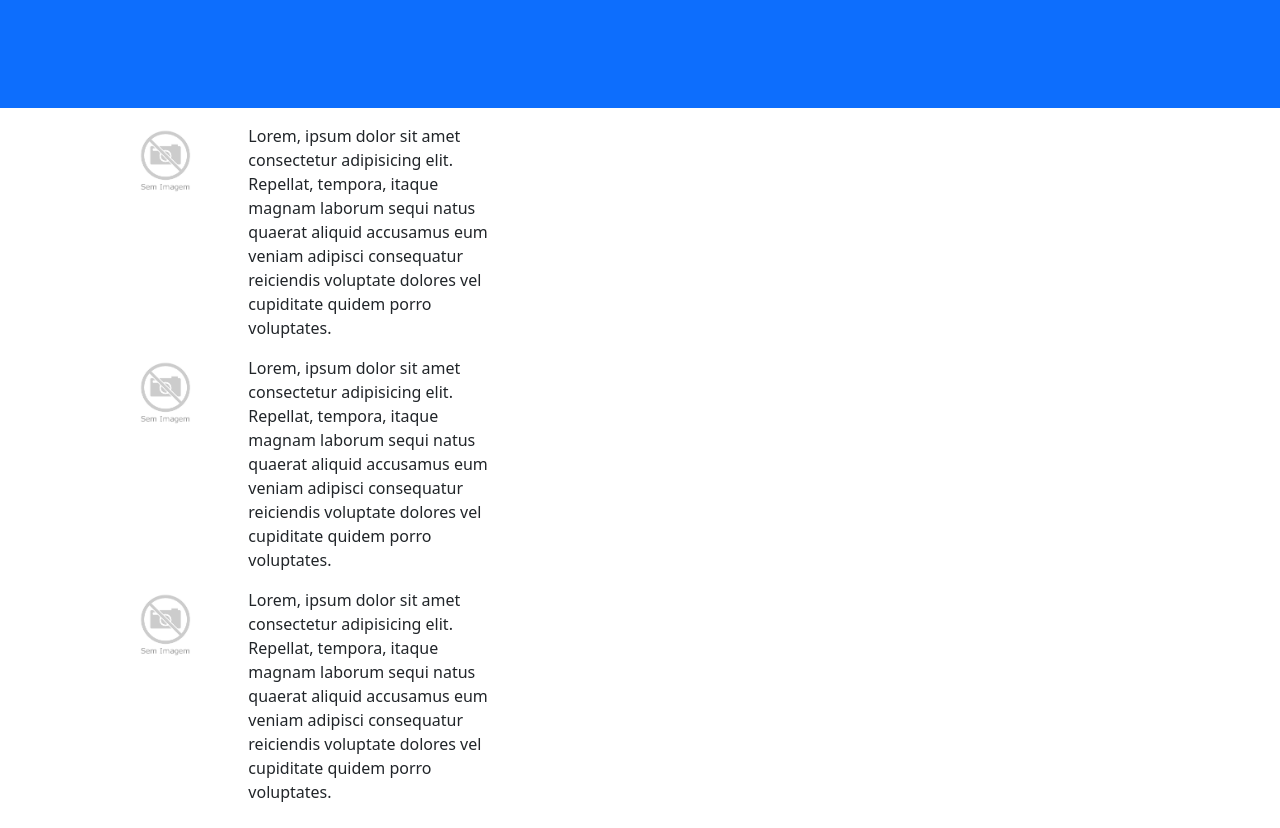
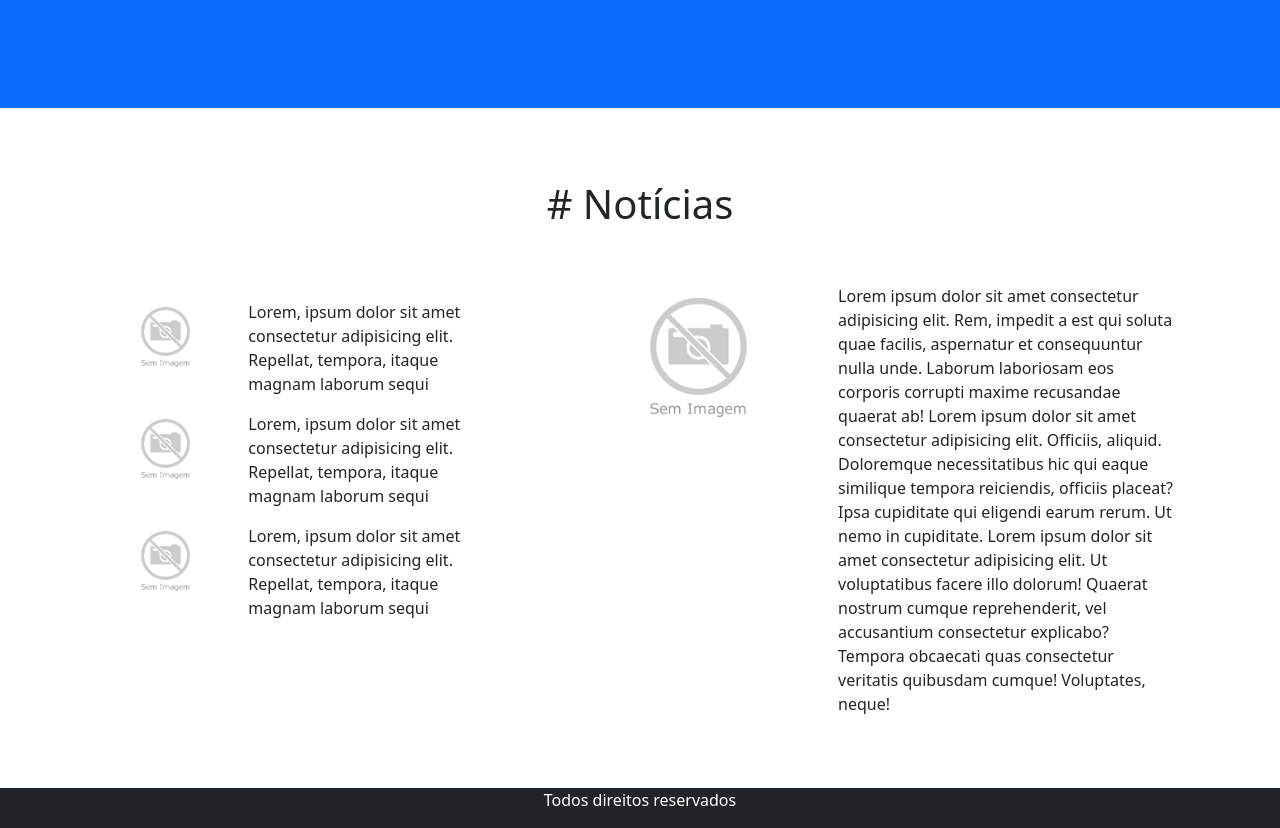
Before and after one commit to guilhermeroz/PW2-15-03, a plain HTML site: page index.html in a window 1280 px wide. Shown: the part 740-1568 px from the top of the page. Before the commit the page ends 1544 px from the top, so only its background shows below. Drawn offline with Linux system fonts and the light colour scheme.

Commit message:
Comitte aula 05-04

```diff
--- a/index.html
+++ b/index.html
@@ -38,11 +38,19 @@
         </div>
     </div>
 
-
+    <!-- Imagen de fundo -->
     <div class="jumbotron jumbotron-fluid text-center bg-primary css-imagem">
 
     </div>
+    <br>
+    <br>
+    <br>
 
+    <h1>
+        <center> # Notícias </center>
+    </h1>
+    <br>
+    <br>
 
     <div class="container">
         <div class="row">
@@ -57,7 +65,7 @@
                             <img class="img-fluid" src="download.png" alt="">
                         </div>
                         <div class="col-12 col-sm-8 col-md-8">
-                            Lorem, ipsum dolor sit amet consectetur adipisicing elit. Repellat, tempora, itaque magnam laborum sequi natus quaerat aliquid accusamus eum veniam adipisci consequatur reiciendis voluptate dolores vel cupiditate quidem porro voluptates.
+                            Lorem, ipsum dolor sit amet consectetur adipisicing elit. Repellat, tempora, itaque magnam laborum sequi
                         </div>
                     </div>
                     <div class="row mt-3">
@@ -65,7 +73,7 @@
                             <img class="img-fluid" src="download.png" alt="">
                         </div>
                         <div class="col-12 col-sm-8 col-md-8">
-                            Lorem, ipsum dolor sit amet consectetur adipisicing elit. Repellat, tempora, itaque magnam laborum sequi natus quaerat aliquid accusamus eum veniam adipisci consequatur reiciendis voluptate dolores vel cupiditate quidem porro voluptates.
+                            Lorem, ipsum dolor sit amet consectetur adipisicing elit. Repellat, tempora, itaque magnam laborum sequi
                         </div>
                     </div>
                     <div class="row mt-3">
@@ -73,7 +81,23 @@
                             <img class="img-fluid" src="download.png" alt="">
                         </div>
                         <div class="col-12 col-sm-8 col-md-8">
-                            Lorem, ipsum dolor sit amet consectetur adipisicing elit. Repellat, tempora, itaque magnam laborum sequi natus quaerat aliquid accusamus eum veniam adipisci consequatur reiciendis voluptate dolores vel cupiditate quidem porro voluptates.
+                            Lorem, ipsum dolor sit amet consectetur adipisicing elit. Repellat, tempora, itaque magnam laborum sequi
+                        </div>
+                    </div>
+                </div>
+            </div>
+
+
+            <div class="col-12 col-sm-7 col-md-7">
+                <div class="container-fluid">
+                    <div class="row">
+                        <div class="col-12 col-sm-5 col-md-5">
+                            <img class="img-fluid" src="download.png" alt="">
+                        </div>
+                        <div class="col-12 col-sm-7 col-md-7">Lorem ipsum dolor sit amet consectetur adipisicing elit. Rem, impedit a est qui soluta quae facilis, aspernatur et consequuntur nulla unde. Laborum laboriosam eos corporis corrupti maxime recusandae quaerat ab! Lorem ipsum dolor
+                            sit amet consectetur adipisicing elit. Officiis, aliquid. Doloremque necessitatibus hic qui eaque similique tempora reiciendis, officiis placeat? Ipsa cupiditate qui eligendi earum rerum. Ut nemo in cupiditate. Lorem ipsum
+                            dolor sit amet consectetur adipisicing elit. Ut voluptatibus facere illo dolorum! Quaerat nostrum cumque reprehenderit, vel accusantium consectetur explicabo? Tempora obcaecati quas consectetur veritatis quibusdam cumque! Voluptates,
+                            neque!
                         </div>
                     </div>
                 </div>
@@ -81,7 +105,17 @@
         </div>
     </div>
 
+    <br>
+    <br>
+    <br>
 
+    <div class="container-fluid bg-dark">
+        <div class="row justify-content-center">
+            <div class="col-12 col-sm-8 col-md-6">
+                <p class="text-center text-white">Todos direitos reservados</p>
+            </div>
+        </div>
+    </div>
 
     <script src="js/jquery-3.6.0.min.js"></script>
     <script src="js/bootstrap.js"></script>
```
